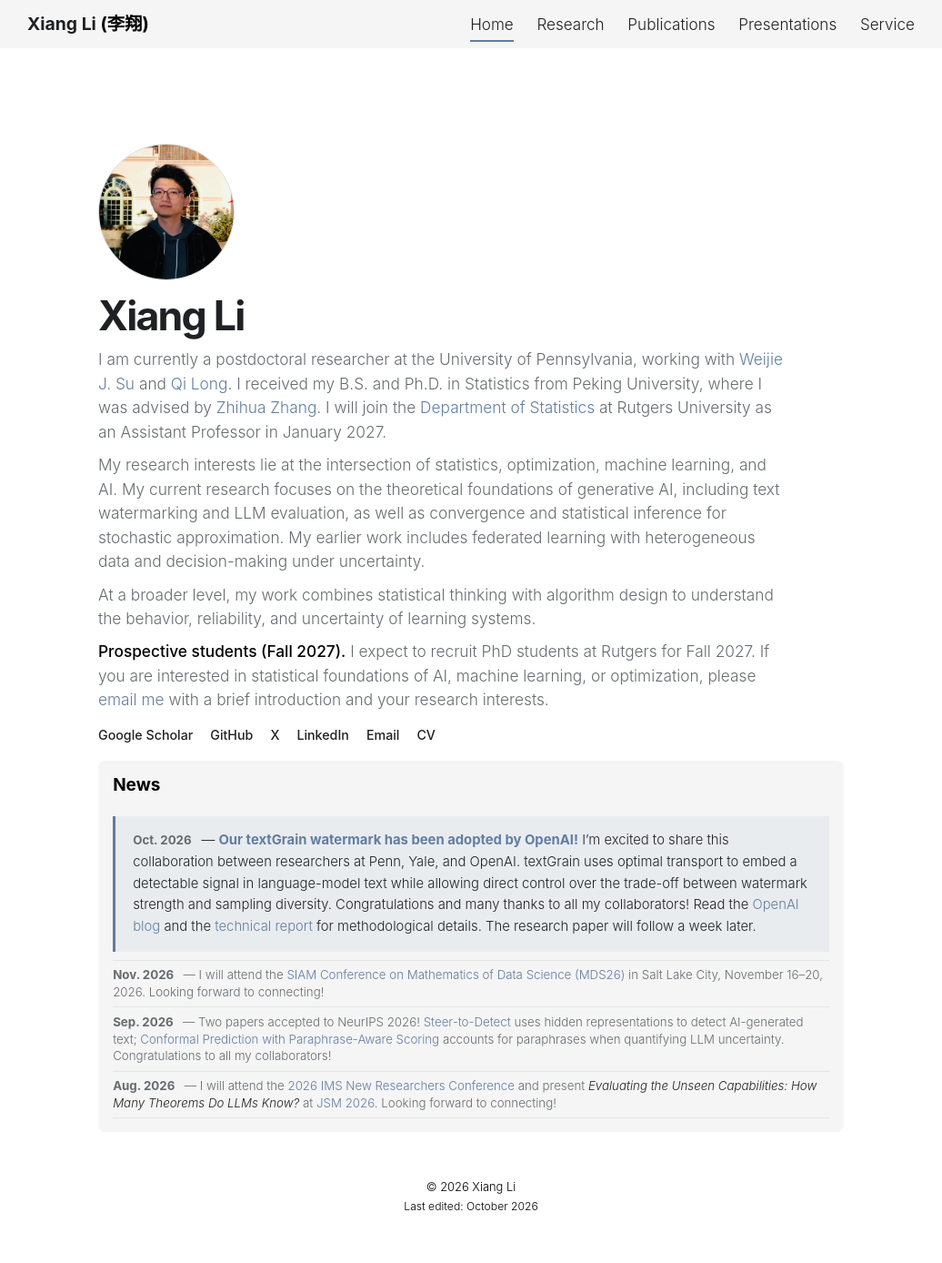
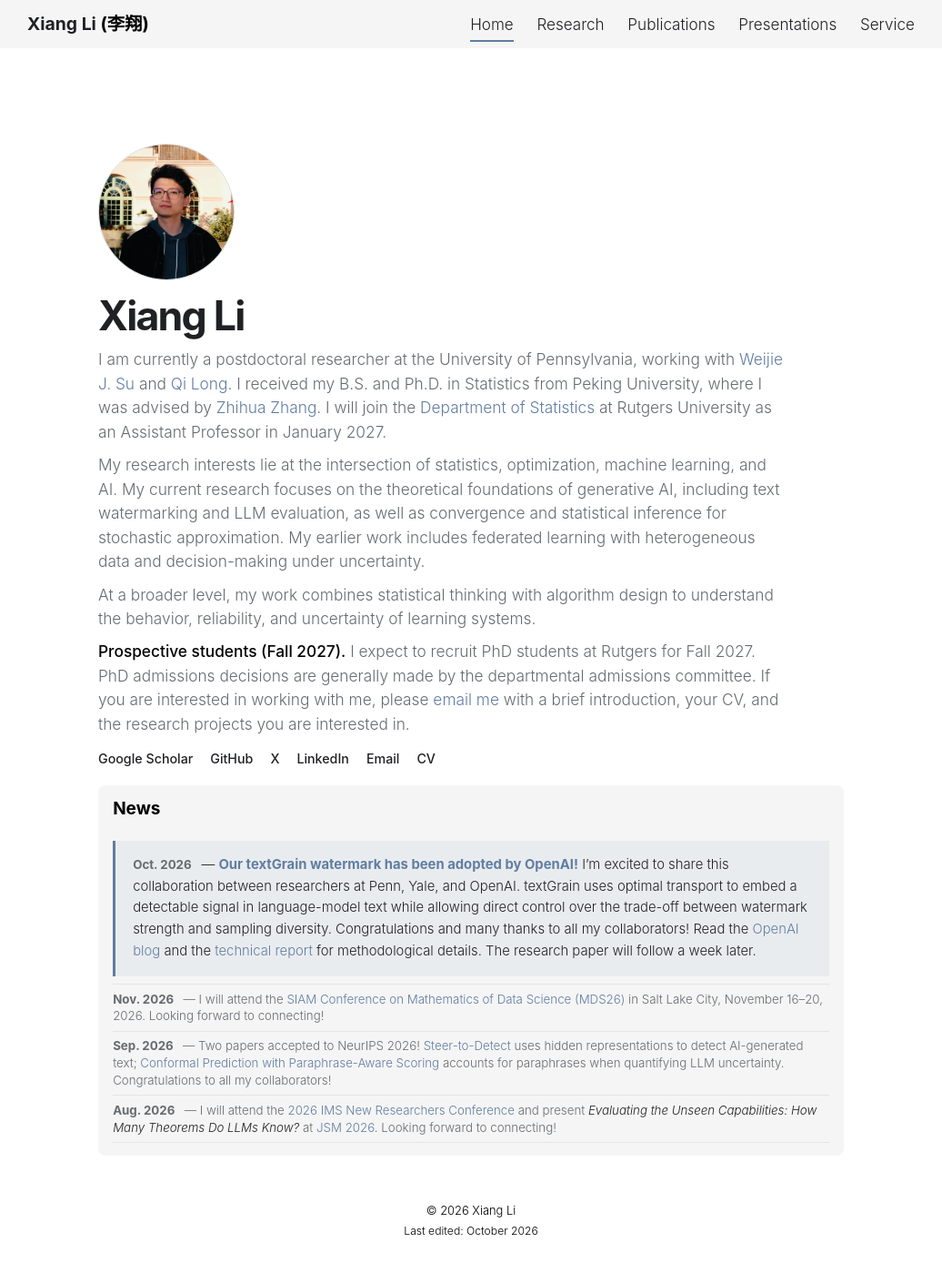
Before and after one commit to lx10077/lx10077.github.io, a Jekyll site: the page built from _pages/about.md, in a window 1280 px wide. Shown: the whole page at 91% size, without its empty margins (122-1158 px from the left). Built offline with Jekyll 4.4.1, drawn with Linux system fonts in a browser that asks for light colours; comment, search, counter and statistics services are not loaded; a style sheet for code colours, icons or effects is not loaded; before the commit the page ends 1362 px from its top, so only the background shows below that.

Commit message:
Clarify prospective PhD admissions and contact materials

```diff
--- a/_pages/about.md
+++ b/_pages/about.md
@@ -13,7 +13,7 @@ site_home: true
   <p>My research interests lie at the intersection of statistics, optimization, machine learning, and AI. My current research focuses on the theoretical foundations of generative AI, including text watermarking and LLM evaluation, as well as convergence and statistical inference for stochastic approximation. My earlier work includes federated learning with heterogeneous data and decision-making under uncertainty.</p>
   <p>At a broader level, my work combines statistical thinking with algorithm design to understand the behavior, reliability, and uncertainty of learning systems.</p>
 
-  <p class="v3-student-note"><strong>Prospective students (Fall 2027).</strong> I expect to recruit PhD students at Rutgers for Fall 2027. If you are interested in statistical foundations of AI, machine learning, or optimization, please <a href="mailto:{{ site.email }}">email me</a> with a brief introduction and your research interests.</p>
+  <p class="v3-student-note"><strong>Prospective students (Fall 2027).</strong> I expect to recruit PhD students at Rutgers for Fall 2027. PhD admissions decisions are generally made by the departmental admissions committee. If you are interested in working with me, please <a href="mailto:{{ site.email }}">email me</a> with a brief introduction, your CV, and the research projects you are interested in.</p>
 
   <div class="v3-social" aria-label="Profile links and updates">
     <a href="https://scholar.google.com/citations?user={{ site.scholar_userid }}">Google Scholar</a>
```
